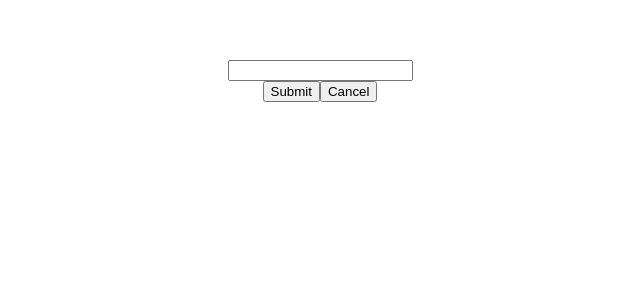
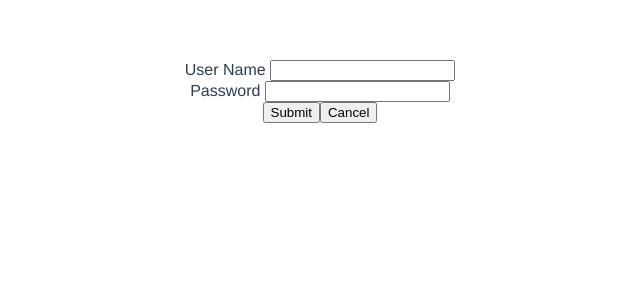
Before and after one commit to jordant0/vue-form-demo, a Vue app: page / in a window 1280 px wide. Shown: the top 300 px of the page, without its empty margins (320-960 px from the left). Built offline with nearby package versions, Linux system fonts and the light colour scheme.

Commit message:
Update form and input

```diff
--- a/src/components/home.vue
+++ b/src/components/home.vue
@@ -16,11 +16,30 @@
       VueForm,
       VueInput,
     },
+
+    data() {
+      return {
+        disableSubmit: false,
+      };
+    },
+
+    methods: {
+      submitForm(event) {
+        if(this.disableSubmit) {
+          event.stopPropagation();
+          event.preventDefault();
+        }
+      },
+    }
   }
 </script>
 
 <template>
   <vue-form>
-    <vue-input name="userName" />
+    <vue-input name="user_name" />
+
+    <vue-input name="password" />
+
+    <button type="submit" @click='submitForm'>Submit</button>
   </vue-form>
 </template>
--- a/src/components/vue-form.vue
+++ b/src/components/vue-form.vue
@@ -13,31 +13,31 @@
 
     data() {
       return {
-        errorMsg: this.errors,
+        formErrors: this.errors,
       };
     },
 
     provide() {
       return {
-        errorMsg: this.errorMsg,
+        formErrors: this.formErrors,
         registerField: this.registerField,
       };
     },
 
     methods: {
-      registerField(fieldName) {
-        this.$set(this.errorMsg, fieldName, null);
+      registerField(fieldName, fieldError) {
+        this.$set(this.formErrors, fieldName, fieldError);
       },
 
-      handleSubmit() {
-        Object.assign(this.errorMsg, {
-          userName: 'Test',
+      submitForm() {
+        Object.assign(this.formErrors, {
+          user_name: 'Test',
         });
       },
 
-      handleCancel() {
-        for (var field in this.errorMsg) {
-          this.errorMsg[field] = null;
+      clearErrors() {
+        for (var field in this.formErrors) {
+          this.formErrors[field] = null;
         }
       },
     },
@@ -45,10 +45,9 @@
 </script>
 
 <template>
-  <form class='vue-form'>
+  <form class='vue-form' @submit.prevent='submitForm'>
     <slot />
 
-    <button @click.prevent='handleSubmit'>Submit</button>
-    <button @click.prevent='handleCancel'>Cancel</button>
+    <button @click.prevent='clearErrors'>Cancel</button>
   </form>
 </template>
--- a/src/components/vue-input.vue
+++ b/src/components/vue-input.vue
@@ -1,9 +1,15 @@
 <script>
+  import StringHelpers from '@/mixins/string-helpers.js';
+
   export default {
     name: 'VueInput',
 
+    mixins: [
+      StringHelpers
+    ],
+
     inject: [
-      'errorMsg',
+      'formErrors',
       'registerField'
     ],
 
@@ -19,20 +25,53 @@
       value: {
         type: [ String, Number ],
         default: null,
-      }
+      },
+      label: {
+        type: String,
+        default: null,
+      },
+      error: {
+        type: [ String, Boolean ],
+        default: null,
+      },
+    },
+
+    computed: {
+      displayLabel() {
+        return this.label || this.titleize(this.name);
+      },
+
+      fieldError() {
+        return this.formErrors[this.name];
+      },
+
+      displayErrorMsg() {
+        return typeof this.fieldError === 'string' && this.fieldError.length;
+      },
     },
 
     created() {
-      this.registerField(this.name);
+      this.registerField(this.name, this.error);
     },
   }
 </script>
 
 <template>
-  <div>
-    <div v-if='errorMsg[name]'>
-      {{ errorMsg[name] }}
+  <div :class='["form-control", fieldError ? "form-control--error" : ""]'>
+    <label :for='name' class='form-control_label'>
+      {{ displayLabel }}
+    </label>
+
+    <input
+      :name="name"
+      :type="type"
+      :value="value"
+      class='form-control_input'
+      @input="$emit('input-value', $event.target.value)"
+    >
+
+    <div v-if='displayErrorMsg'>
+      {{ fieldError }}
     </div>
-    <input :name="name" :type="type" :value="value" @input="$emit('input-value', $event.target.value)">
   </div>
 </template>
--- /dev/null
+++ b/src/mixins/string-helpers.js
@@ -0,0 +1,32 @@
+export default {
+  filters: {
+    pluralize(count, string) {
+      if(count === 1) {
+        return string;
+      }
+
+      return `${string}s`;
+    },
+  },
+
+  methods: {
+    kebabCase(string) {
+      return string.toLowerCase().replace(/[^a-z0-9]/g, '-');
+    },
+
+    capitalize(string) {
+      return string.charAt(0).toUpperCase() + string.slice(1);
+    },
+
+    titleize(string) {
+      let self = this;
+
+      return string.split(/[\s_-]/).map((word) => self.capitalize(word))
+        .join(' ');
+    },
+
+    pascalCase(string) {
+      return this.titleize(string).replace(/[^a-zA-Z0-9]/g, '');
+    },
+  },
+};
```
